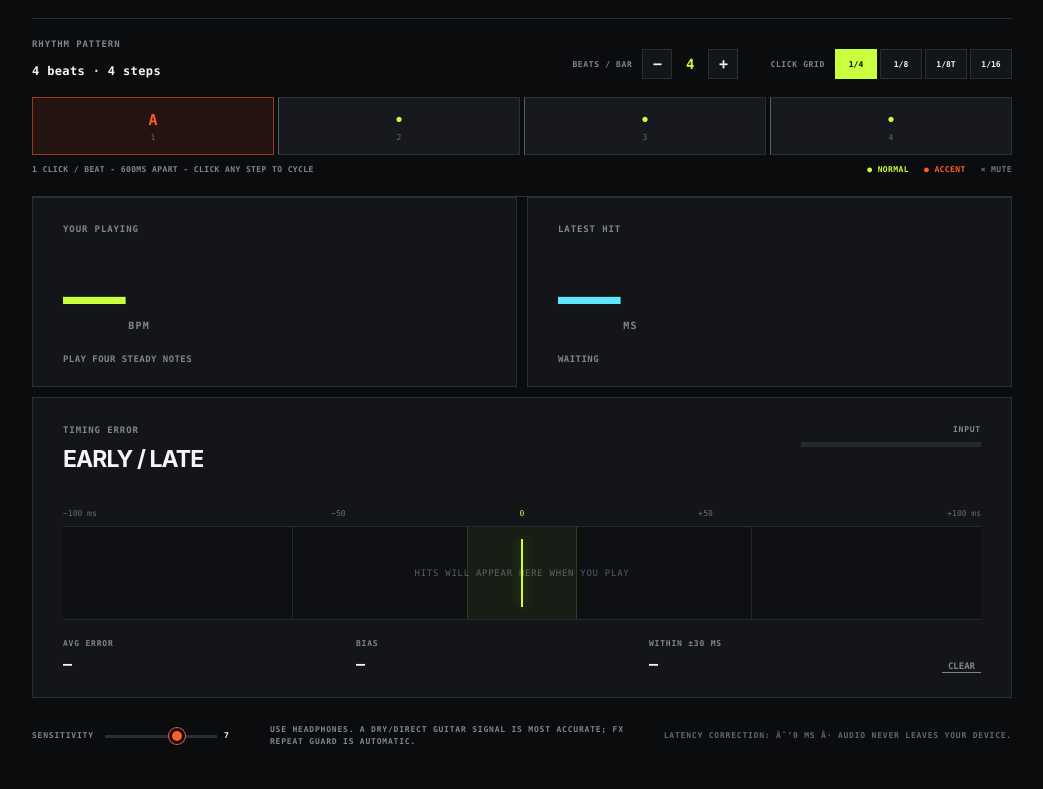
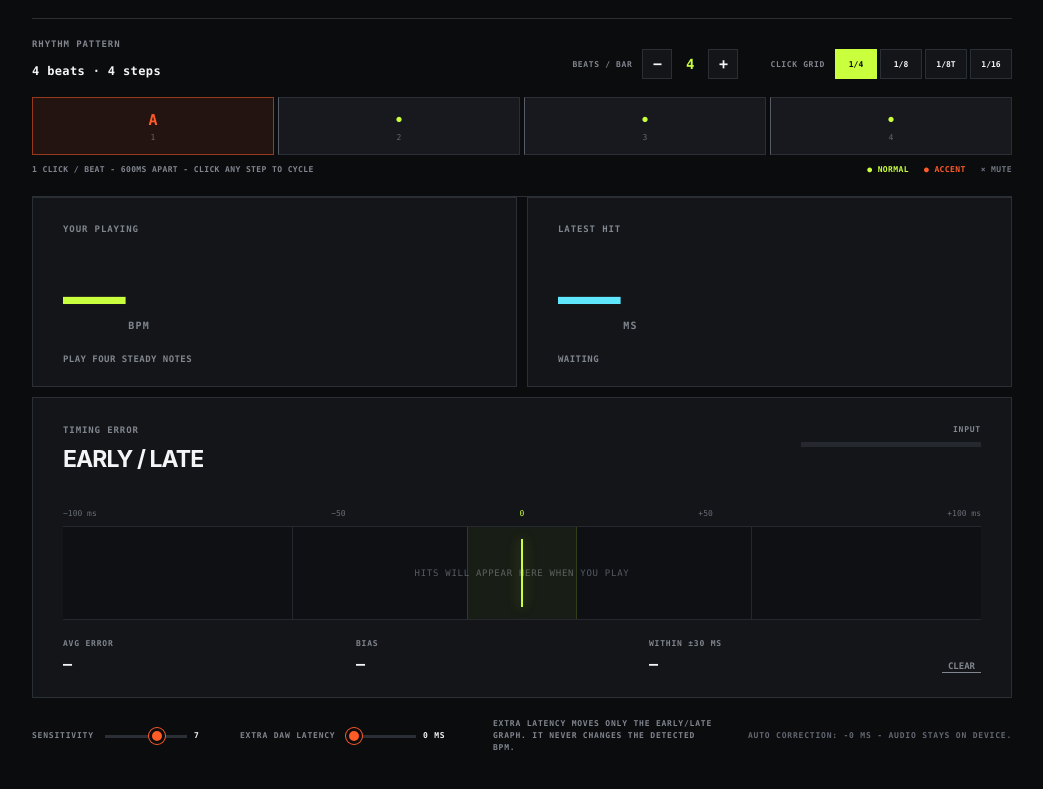
Before and after one commit to Shubz9597/guitar-buddy, a Next.js app: page / in a window 1280 px wide. Shown: the part 339-1128 px from the top of the page, without its empty margins (118-1161 px from the left). Built offline with nearby package versions, Linux system fonts and the light colour scheme.

Commit message:
Stabilize REAPER timing detection

```diff
--- a/app/globals.css
+++ b/app/globals.css
@@ -789,7 +789,7 @@ select:focus-visible {
 .utility-row {
   min-height: 76px;
   display: grid;
-  grid-template-columns: 210px 1fr auto;
+  grid-template-columns: 180px 225px 1fr auto;
   align-items: center;
   gap: 28px;
   color: var(--muted);
@@ -802,6 +802,14 @@ select:focus-visible {
   grid-template-columns: auto 1fr 18px;
   align-items: center;
   gap: 9px;
+}
+
+.utility-row .latency-control {
+  grid-template-columns: auto 1fr 42px;
+}
+
+.utility-row .latency-control output {
+  white-space: nowrap;
 }
 
 .utility-row label > span {
--- a/app/page.tsx
+++ b/app/page.tsx
@@ -79,6 +79,7 @@ export default function Home() {
   const [latestError, setLatestError] = useState<number | null>(null);
   const [activeStep, setActiveStep] = useState(-1);
   const [latencyCompensationMs, setLatencyCompensationMs] = useState(0);
+  const [dawLatencyMs, setDawLatencyMs] = useState(0);
   const [audioInputs, setAudioInputs] = useState<AudioRouteDevice[]>([]);
   const [audioOutputs, setAudioOutputs] = useState<AudioRouteDevice[]>([]);
   const [inputDeviceId, setInputDeviceId] = useState("");
@@ -91,7 +92,7 @@ export default function Home() {
   const clickBufferRef = useRef<AudioBuffer | null>(null);
   const clickOutputRef = useRef<AudioNode | null>(null);
   const streamRef = useRef<MediaStream | null>(null);
-  const animationFrameRef = useRef<number | null>(null);
+  const analysisTimerRef = useRef<number | null>(null);
   const schedulerRef = useRef<ReturnType<typeof setInterval> | null>(null);
   const pulseTimersRef = useRef<Set<number>>(new Set());
   const nextClickTimeRef = useRef(0);
@@ -111,6 +112,7 @@ export default function Home() {
   const sessionRunningRef = useRef(false);
   const hitIdRef = useRef(0);
   const latencyCompensationMsRef = useRef(0);
+  const dawLatencyMsRef = useRef(0);
   const inputDeviceIdRef = useRef("");
   const outputDeviceIdRef = useRef("");
 
@@ -248,6 +250,10 @@ export default function Home() {
   }, [sensitivity]);
 
   useEffect(() => {
+    dawLatencyMsRef.current = dawLatencyMs;
+  }, [dawLatencyMs]);
+
+  useEffect(() => {
     inputDeviceIdRef.current = inputDeviceId;
   }, [inputDeviceId]);
 
@@ -304,7 +310,7 @@ export default function Home() {
     const gridOriginMs = gridOriginMsRef.current;
     if (sessionRunningRef.current && gridOriginMs !== null) {
       const errorMs = nearestTimingErrorMs(
-        timeMs - latencyCompensationMsRef.current,
+        timeMs - latencyCompensationMsRef.current - dawLatencyMsRef.current,
         gridOriginMs,
         targetBpmRef.current,
         attacksPerBeatRef.current,
@@ -426,9 +432,9 @@ export default function Home() {
 
   const stopInputAnalysis = useCallback(() => {
     analysisRunRef.current += 1;
-    if (animationFrameRef.current !== null) {
-      cancelAnimationFrame(animationFrameRef.current);
-      animationFrameRef.current = null;
+    if (analysisTimerRef.current !== null) {
+      clearInterval(analysisTimerRef.current);
+      analysisTimerRef.current = null;
     }
     streamRef.current?.getTracks().forEach((track) => track.stop());
     streamRef.current = null;
@@ -610,11 +616,11 @@ export default function Home() {
           registerOnset(nowMs, onsetStrength);
         }
 
-        animationFrameRef.current = requestAnimationFrame(analyse);
       };
 
       setInputStatus("listening");
-      animationFrameRef.current = requestAnimationFrame(analyse);
+      analyse();
+      analysisTimerRef.current = window.setInterval(analyse, 8);
     },
     [refreshAudioDevices, registerOnset, stopInputAnalysis],
   );
@@ -1186,13 +1192,31 @@ export default function Home() {
           />
           <output>{sensitivity}</output>
         </label>
+        <label className="latency-control">
+          <span>EXTRA DAW LATENCY</span>
+          <input
+            type="range"
+            min="0"
+            max="500"
+            step="1"
+            value={dawLatencyMs}
+            onChange={(event) => {
+              const nextLatency = Number(event.target.value);
+              setDawLatencyMs(nextLatency);
+              dawLatencyMsRef.current = nextLatency;
+              setTimingHits([]);
+              setLatestError(null);
+            }}
+            aria-label="Additional REAPER or DAW latency compensation"
+          />
+          <output>{dawLatencyMs} ms</output>
+        </label>
         <p>
-          Use headphones. A dry/direct guitar signal is most accurate; FX repeat
-          guard is automatic.
+          Extra latency moves only the early/late graph. It never changes the
+          detected BPM.
         </p>
         <p className="privacy">
-          Latency correction: âˆ’{latencyCompensationMs} ms Â· Audio never leaves
-          your device.
+          Auto correction: -{latencyCompensationMs} ms - Audio stays on device.
         </p>
       </section>
 
--- a/app/tempo-engine.js
+++ b/app/tempo-engine.js
@@ -131,8 +131,8 @@ export function clickIntervalSeconds(bpm, clicksPerBeat) {
 /**
  * Minimum gap between accepted guitar attacks while coaching against a target.
  * Guitar strings often create a weaker second transient after the real pick;
- * allowing only 65% of the selected note interval rejects that ringing while
- * leaving generous room for a beginner to play early.
+ * ignoring the first 70% of the selected note interval rejects delayed DAW,
+ * compressor, and effect transients while leaving room for a beginner to rush.
  *
  * @param {number} bpm
  * @param {number} attacksPerBeat
@@ -141,7 +141,7 @@ export function clickIntervalSeconds(bpm, clicksPerBeat) {
 export function minimumAttackSpacingMs(bpm, attacksPerBeat) {
   const expectedInterval = subdivisionIntervalMs(bpm, attacksPerBeat);
   if (expectedInterval === 0) return 42;
-  return Math.max(42, Math.min(220, expectedInterval * 0.65));
+  return Math.max(42, Math.min(1400, expectedInterval * 0.7));
 }
 
 /**
--- a/package.json
+++ b/package.json
@@ -1,6 +1,6 @@
 {
   "name": "pickpulse-guitar-tempo",
-  "version": "1.2.1",
+  "version": "1.2.2",
   "private": true,
   "main": "desktop/main.cjs",
   "engines": {
```
Also changed, not shown: 2 other files (tests, documents, lock files or other folders).
